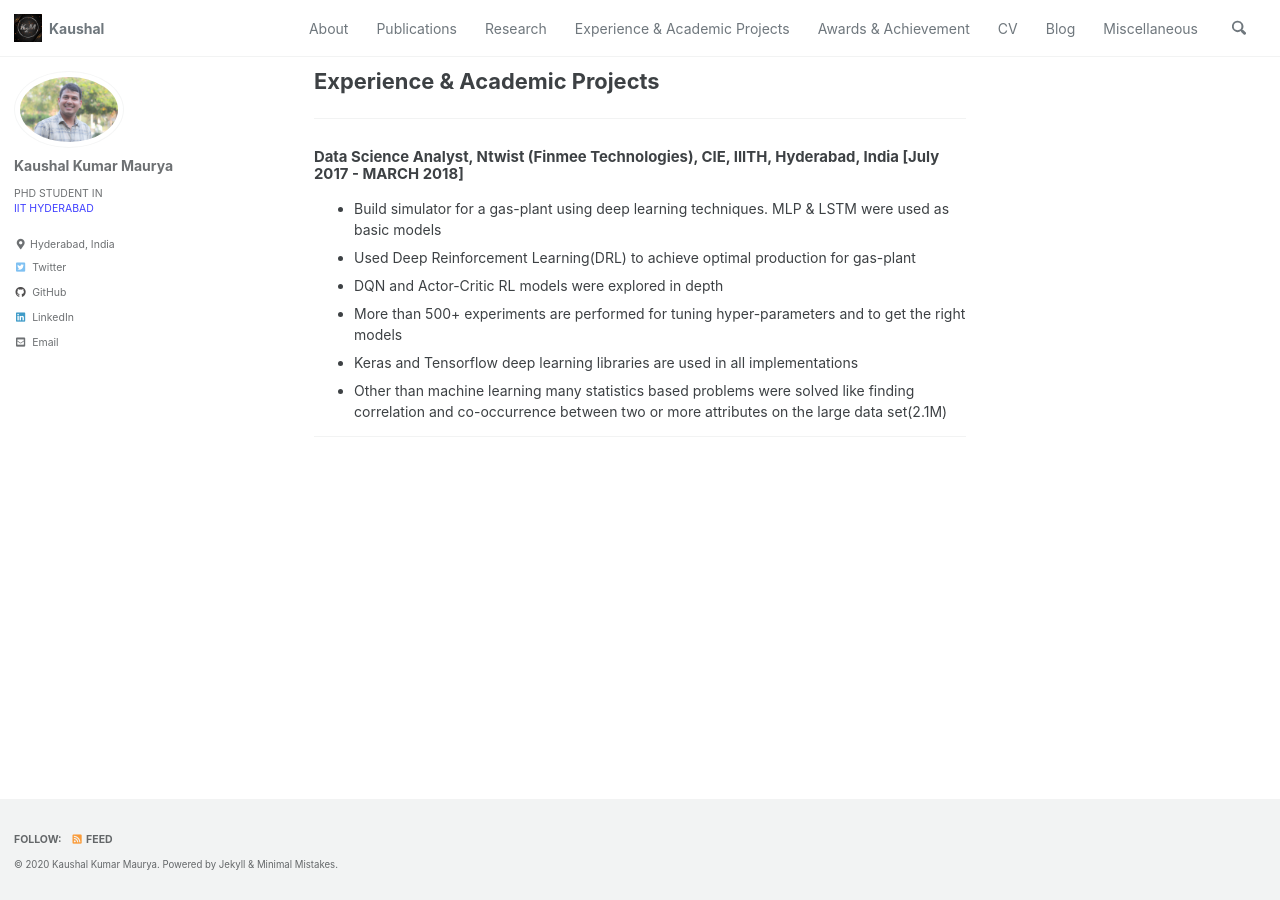
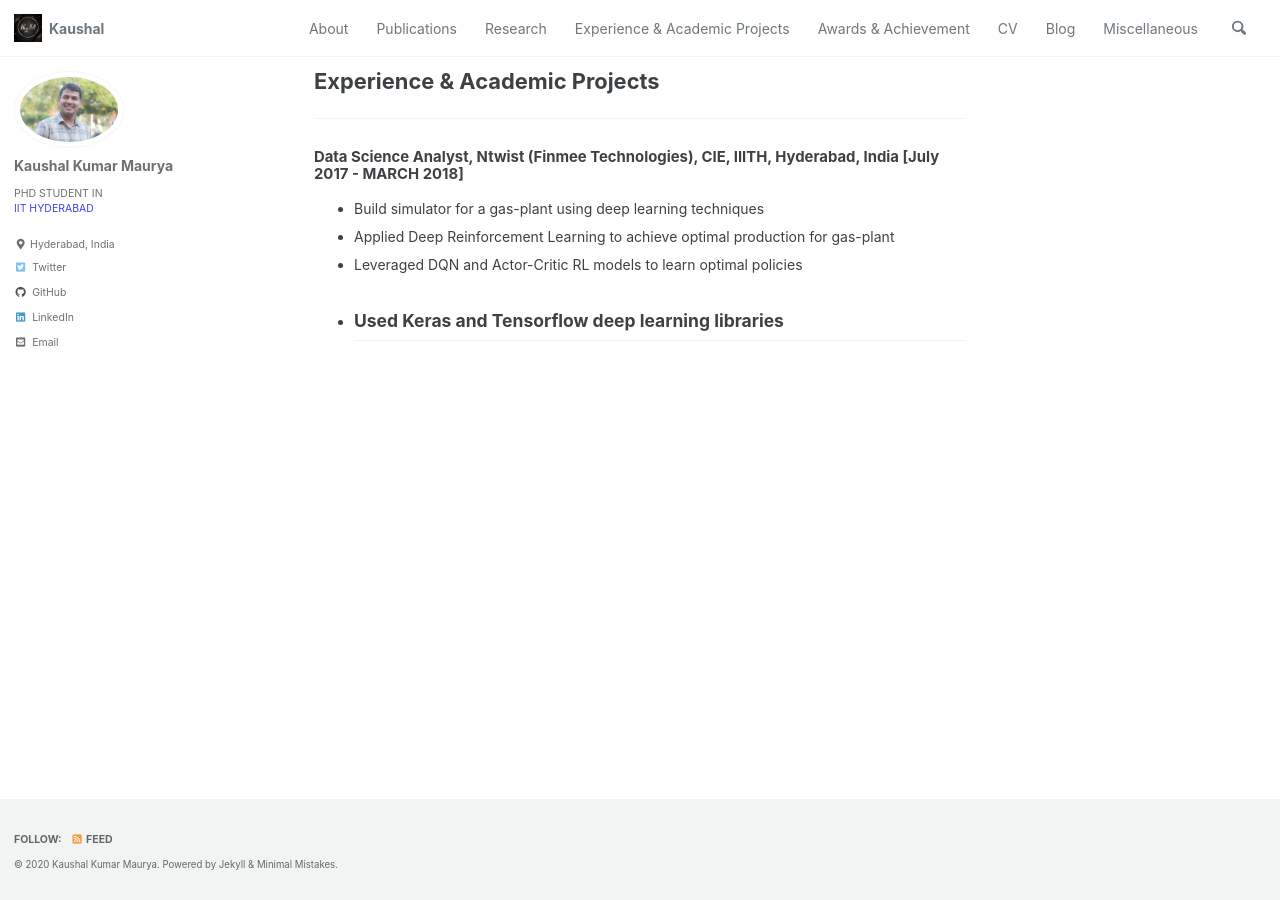
Before and after one commit to harshayelleni/harshayelleni.github.io, a Jekyll site: the page built from _pages/experience_academic_projects.md, in a window 1280 px wide. Built offline with Jekyll 4.4.1, drawn with Linux system fonts in a browser that asks for light colours; cached includes are drawn as plain includes.

Commit message:
doing modifications

```diff
--- a/_pages/experience_academic_projects.md
+++ b/_pages/experience_academic_projects.md
@@ -5,11 +5,8 @@ permalink: /experience_academic_projects/
 
 ---
 #### Data Science Analyst, Ntwist (Finmee Technologies), CIE, IIITH, Hyderabad, India [July 2017 - MARCH 2018]
-- Build simulator for a gas-plant using deep learning techniques. MLP & LSTM were used as basic models
-- Used Deep Reinforcement Learning(DRL) to achieve optimal production for gas-plant
-- DQN and Actor-Critic RL models were explored in depth
-- More than 500+ experiments are performed for tuning hyper-parameters and to get the right models
-- Keras and Tensorflow deep learning libraries are used in all implementations
-- Other than machine learning many statistics based problems were solved like finding correlation and co-occurrence between two or more attributes on the large data set(2.1M)
-
+- Build simulator for a gas-plant using deep learning techniques
+- Applied Deep Reinforcement Learning to achieve optimal production for gas-plant
+- Leveraged DQN and Actor-Critic RL models to learn optimal policies
+- Used Keras and Tensorflow deep learning libraries
 ---
```
